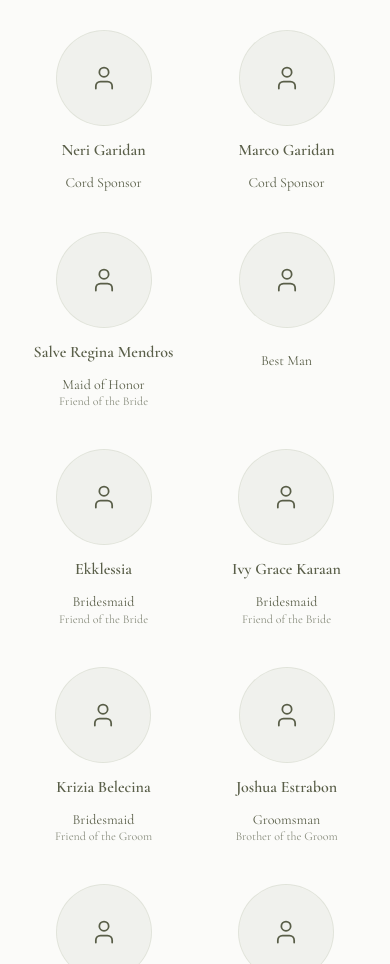
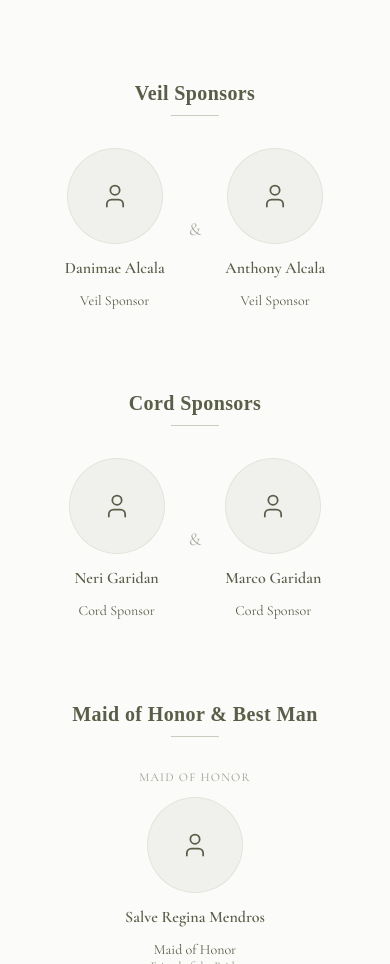
Before and after one commit to CeeZ-11/wedding-rsvp, a React (Vite) app: page /guide in a window 390 px wide. Shown: the part 5050-6014 px from the top of the page. Built offline with nearby package versions, Linux system fonts and the light colour scheme.

Commit message:
feat: add structured sections for parents, bearers, and entourage roles with improved layout

```diff
--- a/src/components/Entourage.tsx
+++ b/src/components/Entourage.tsx
@@ -1,12 +1,14 @@
 import { User } from "lucide-react";
 import { entourage, Person } from "../data/entourage";
 
+/* =========================
+   Person Card
+========================= */
 function PersonCard({ person }: { person: Person }) {
   const hasImage = !!person.image;
 
   return (
     <div className="flex flex-col items-center text-center space-y-3">
-      {/* Image */}
       {hasImage ? (
         <img
           src={person.image}
@@ -19,12 +21,10 @@ function PersonCard({ person }: { person: Person }) {
         </div>
       )}
 
-      {/* Name */}
       <p className="text-base md:text-lg font-semibold text-deep-olive font-[Playfair Display]">
         {person.name}
       </p>
 
-      {/* Role + Relation */}
       {(person.role || person.relation) && (
         <div className="text-sm text-deep-olive font-sans leading-tight">
           {person.role && <div>{person.role}</div>}
@@ -39,43 +39,192 @@ function PersonCard({ person }: { person: Person }) {
   );
 }
 
+/* =========================
+   Pair Card
+========================= */
+function PairCard({
+  left,
+  right,
+}: {
+  left?: Person;
+  right?: Person;
+}) {
+  return (
+    <div className="flex items-center justify-center gap-6">
+      {left && <PersonCard person={left} />}
+
+      {left && right && (
+        <span className="text-deep-olive/50 font-serif text-lg">&</span>
+      )}
+
+      {right && <PersonCard person={right} />}
+    </div>
+  );
+}
+
+/* =========================
+   Section Wrapper (NEW 🔥)
+========================= */
+function Section({
+  title,
+  children,
+}: {
+  title: string;
+  children: React.ReactNode;
+}) {
+  return (
+    <div className="space-y-8">
+      <div className="flex flex-col items-center">
+        <h3 className="text-xl md:text-2xl font-semibold text-deep-olive font-[Playfair Display] mb-2">
+          {title}
+        </h3>
+        <div className="w-12 h-[1px] bg-light-sage"></div>
+      </div>
+
+      {children}
+    </div>
+  );
+}
+
+/* =========================
+   Entourage
+========================= */
 export function Entourage() {
-  // ✅ Combine all into one array
-  const allPeople: Person[] = [
-    ...entourage.parents,
-    ...entourage.principalSponsors,
-    ...(entourage.secondarySponsors && 'veil' in entourage.secondarySponsors ? entourage.secondarySponsors.veil : []),
-    ...(entourage.secondarySponsors && 'cord' in entourage.secondarySponsors ? entourage.secondarySponsors.cord : []),
-    ...entourage.entourage.maidOfHonor,
-    ...entourage.entourage.bestMan,
-    ...entourage.entourage.bridesmaids,
-    ...entourage.entourage.groomsmen,
-    ...entourage.bearers,
-    ...entourage.entourage.flowerGirls,
-  ];
+  const pair = (arr1: Person[], arr2: Person[]) =>
+    arr1.map((p, i) => [p, arr2[i]]);
+
+  /* Sponsors pairing */
+  const sponsorPairs = [];
+  for (let i = 0; i < entourage.principalSponsors.length; i += 2) {
+    sponsorPairs.push([
+      entourage.principalSponsors[i],
+      entourage.principalSponsors[i + 1],
+    ]);
+  }
+
+  /* Secondary Sponsors */
+  const veilPairs =
+    entourage.secondarySponsors && "veil" in entourage.secondarySponsors
+      ? pair(
+          entourage.secondarySponsors.veil,
+          entourage.secondarySponsors.veil.slice(1)
+        ).filter((_, i) => i % 2 === 0)
+      : [];
+
+  const cordPairs =
+    entourage.secondarySponsors && "cord" in entourage.secondarySponsors
+      ? pair(
+          entourage.secondarySponsors.cord,
+          entourage.secondarySponsors.cord.slice(1)
+        ).filter((_, i) => i % 2 === 0)
+      : [];
+
+  /* Bridesmaids ↔ Groomsmen */
+  const entouragePairs = pair(
+    entourage.entourage.bridesmaids,
+    entourage.entourage.groomsmen
+  );
 
   return (
-    <div className="space-y-10 text-center">
+    <div className="space-y-20 text-center">
 
       {/* Title */}
       <div className="space-y-2">
         <h2 className="text-3xl md:text-4xl font-semibold tracking-widest text-deep-olive font-[Playfair Display]">
           Entourage
         </h2>
-
         <p className="text-lg text-deep-olive font-medium font-sans">
           Meet the people who will be part of our special day
         </p>
       </div>
 
-      {/* Grid */}
-      <div className="max-w-3xl mx-auto grid grid-cols-2 md:grid-cols-3 gap-y-10 gap-x-6">
-        {allPeople.map((person, i) => (
-          <div key={i} className="flex justify-center">
-            <PersonCard person={person} />
+      {/* Parents */}
+      <Section title="Parents">
+        <div className="grid grid-cols-2 md:grid-cols-3 gap-8 max-w-3xl mx-auto">
+          {entourage.parents.map((p, i) => (
+            <PersonCard key={i} person={p} />
+          ))}
+        </div>
+      </Section>
+
+      {/* Principal Sponsors */}
+      <Section title="Principal Sponsors">
+        <div className="space-y-6">
+          {sponsorPairs.map(([a, b], i) => (
+            <PairCard key={i} left={a} right={b} />
+          ))}
+        </div>
+      </Section>
+
+      {/* Veil Sponsors */}
+      {veilPairs.length > 0 && (
+        <Section title="Veil Sponsors">
+          {veilPairs.map(([a, b], i) => (
+            <PairCard key={i} left={a} right={b} />
+          ))}
+        </Section>
+      )}
+
+      {/* Cord Sponsors */}
+      {cordPairs.length > 0 && (
+        <Section title="Cord Sponsors">
+          {cordPairs.map(([a, b], i) => (
+            <PairCard key={i} left={a} right={b} />
+          ))}
+        </Section>
+      )}
+
+      {/* Maid of Honor & Best Man */}
+      <Section title="Maid of Honor & Best Man">
+        <div className="grid grid-cols-1 md:grid-cols-2 gap-10 max-w-xl mx-auto">
+
+          <div className="space-y-3">
+            <p className="text-xs uppercase tracking-widest text-deep-olive/60">
+              Maid of Honor
+            </p>
+            <div className="flex justify-center">
+              <PersonCard person={entourage.entourage.maidOfHonor[0]} />
+            </div>
           </div>
-        ))}
-      </div>
+
+          <div className="space-y-3">
+            <p className="text-xs uppercase tracking-widest text-deep-olive/60">
+              Best Man
+            </p>
+            <div className="flex justify-center">
+              <PersonCard person={entourage.entourage.bestMan[0]} />
+            </div>
+          </div>
+
+        </div>
+      </Section>
+
+      {/* Bridesmaids & Groomsmen */}
+      <Section title="Bridesmaids & Groomsmen">
+        <div className="space-y-6">
+          {entouragePairs.map(([b, g], i) => (
+            <PairCard key={i} left={b} right={g} />
+          ))}
+        </div>
+      </Section>
+
+      {/* Bearers */}
+      <Section title="Bearers">
+        <div className="grid grid-cols-2 md:grid-cols-3 gap-8 max-w-3xl mx-auto">
+          {entourage.bearers.map((p, i) => (
+            <PersonCard key={i} person={p} />
+          ))}
+        </div>
+      </Section>
+
+      {/* Flower Girls */}
+      <Section title="Flower Girls">
+        <div className="grid grid-cols-2 md:grid-cols-3 gap-8 max-w-3xl mx-auto">
+          {entourage.entourage.flowerGirls.map((p, i) => (
+            <PersonCard key={i} person={p} />
+          ))}
+        </div>
+      </Section>
 
     </div>
   );
--- a/src/components/FloatingGuideButton.tsx
+++ b/src/components/FloatingGuideButton.tsx
@@ -1,20 +1,33 @@
 import { Link } from "react-router-dom";
 import { BookOpen } from "lucide-react";
+import { useEffect, useState } from "react";
 
 export function FloatingGuideButton() {
+  const [tick, setTick] = useState(false);
+
+  useEffect(() => {
+    const interval = setInterval(() => {
+      setTick(true);
+      setTimeout(() => setTick(false), 350); // smooth pulse
+    }, 3000); // slower
+
+    return () => clearInterval(interval);
+  }, []);
+
   return (
-    <Link
-      to="/guide"
-      className="fixed top-6 right-4 z-50 group"
-    >
+    <Link to="/guide" className="fixed top-6 right-4 z-50">
       <div
-        className="flex items-center gap-2 px-5 py-2.5
-                   rounded-full border border-light-sage/40
-                   bg-white/80 backdrop-blur
-                   shadow-sm
-                   text-deep-olive text-xs tracking-widest uppercase font-medium
-                   transition-all duration-300
-                   hover:-translate-y-0.5 hover:shadow-md hover:bg-deep-olive hover:text-white"
+        className={`relative flex items-center gap-2 px-5 py-2.5
+        rounded-full backdrop-blur
+        text-xs tracking-widest uppercase font-medium
+        transition-all duration-300
+        ${
+          tick
+            ? "border border-deep-olive/60 bg-white shadow-md scale-[1.02] opacity-100"
+            : "border border-light-sage/40 bg-white/90 shadow-sm scale-100 opacity-95"
+        }
+        text-deep-olive
+        hover:-translate-y-0.5 hover:shadow-md hover:bg-deep-olive hover:text-white`}
       >
         <BookOpen className="w-4 h-4" />
         <span>Wedding Guide</span>
--- a/src/data/entourage.ts
+++ b/src/data/entourage.ts
@@ -40,8 +40,8 @@ export const entourage: EntourageData = {
   entourage: {
     maidOfHonor: [{ name: 'Salve Regina Mendros', role: 'Maid of Honor', relation: 'Friend of the Bride' }],
     bestMan: [{ name: '', role: 'Best Man' }],
-    bridesmaids: [{ name: 'Ekklessia', role: 'Bridesmaid', relation: 'Friend of the Bride' }, { name: 'Ivy Grace Karaan', role: 'Bridesmaid', relation: 'Friend of the Bride' }, { name: 'Krizia Belecina', role: 'Bridesmaid', relation: 'Friend of the Groom' }, ],
-    groomsmen: [{ name: 'Joshua Estrabon', role: 'Groomsman', relation: 'Brother of the Groom' }, { name: 'Emmanuel Estrabon', role: 'Groomsman', relation: 'Brother of the Groom' }, { name: 'Daniel Yared', role: 'Groomsman', relation: 'Friend of the Groom' }, { name: 'Allain Paul Benito', role: 'Groomsman', relation: 'Friend of the Groom' }, { name: 'John Rey Palacios', role: 'Groomsman', relation: 'Friend of the Groom' },],
+    bridesmaids: [{ name: 'Krizia Belecina', role: 'Bridesmaid', relation: 'Friend of the Groom' }, { name: 'Ekklessia', role: 'Bridesmaid', relation: 'Friend of the Bride' }, { name: 'Ivy Grace Karaan', role: 'Bridesmaid', relation: 'Friend of the Bride' }, { name: 'Faith Victory Villaruz', role: 'Bridesmaid', relation: 'Friend of the Bride' }, { name: 'Leizyl Resabal', role: 'Bridesmaid', relation: 'Friend of the Bride' }, { name: 'Nerilynne Briones', role: 'Bridesmaid', relation: 'Friend of the Bride' } ],
+    groomsmen: [{ name: 'Joshua Estrabon', role: 'Groomsman', relation: 'Brother of the Groom' }, { name: 'Daniel Yared', role: 'Groomsman', relation: 'Friend of the Groom' }, { name: 'John Rey Palacios', role: 'Groomsman', relation: 'Friend of the Groom' }, { name: 'Emmanuel Estrabon', role: 'Groomsman', relation: 'Brother of the Groom' }, { name: 'Ariel Bargat', role: 'Groomsman', relation: 'Friend of the Bride' }, { name: 'Harold Caceres', role: 'Groomsman', relation: 'Friend of the Groom' }],
     flowerGirls: [{ name: 'Diana Elie Tee', role: 'Flower Girl' }, { name: 'Eliana Faye Tee', role: 'Flower Girl' }, { name: 'Kaira Elise Tee', role: 'Flower Girl' }],
   },
   bearers: [{ name: 'Bryle Acruz', role: 'Ring Bearer' }],
```
